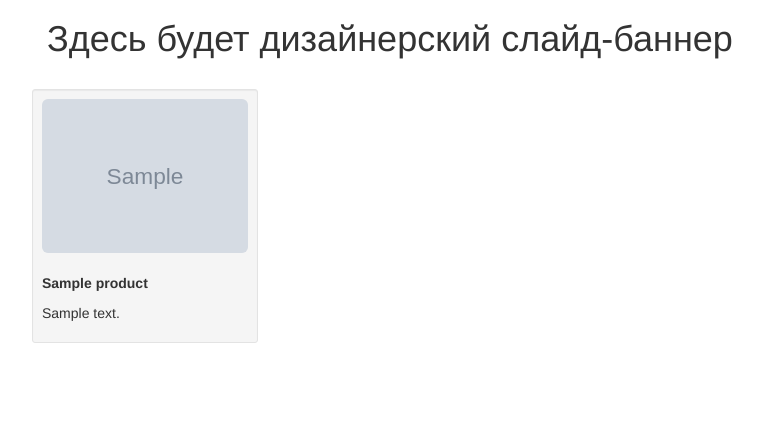
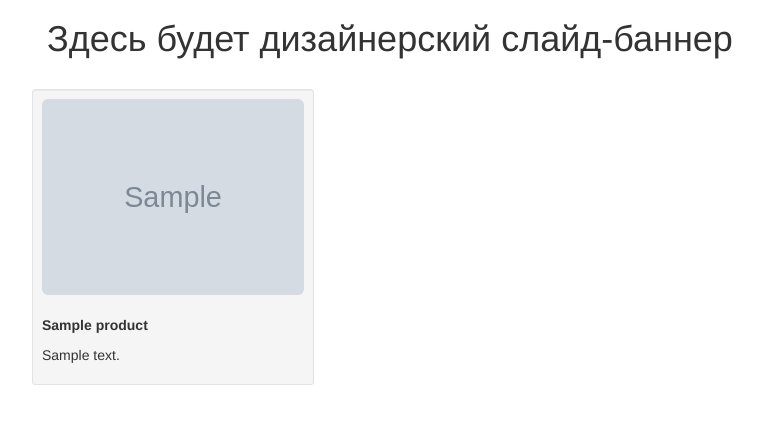
Before and after one commit to mt-christo/ej, a Django app: page / in a window 1280 px wide. Shown: the part 51-475 px from the top of the page, without its empty margins (23-786 px from the left). Run offline with Django 3.2, Linux system fonts and the light colour scheme; tables that the repository leaves empty hold one stand-in row (values such as "Sample post"); grey boxes marked "Sample" are stand-in pictures; some libraries are stand-ins or nearby versions.

Commit message:
Update style.css

```diff
--- a/antontest/story/static/style.css
+++ b/antontest/story/static/style.css
@@ -6,12 +6,12 @@
 
 .row {
 	/* column width */
-	-moz-column-width: 20rem;
-	-webkit-column-width: 20rem;
+	-moz-column-width: 20em;
+	-webkit-column-width: 20em;
 
 	/* space between columns */
-	-moz-column-gap: 1rem;
-	-webkit-column-gap: 1rem;
+	-moz-column-gap: 1em;
+	-webkit-column-gap: 1em;
 }
 
 .item {
```
